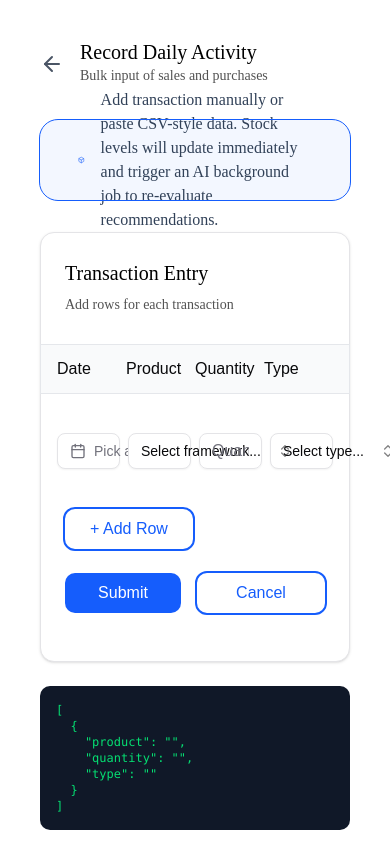
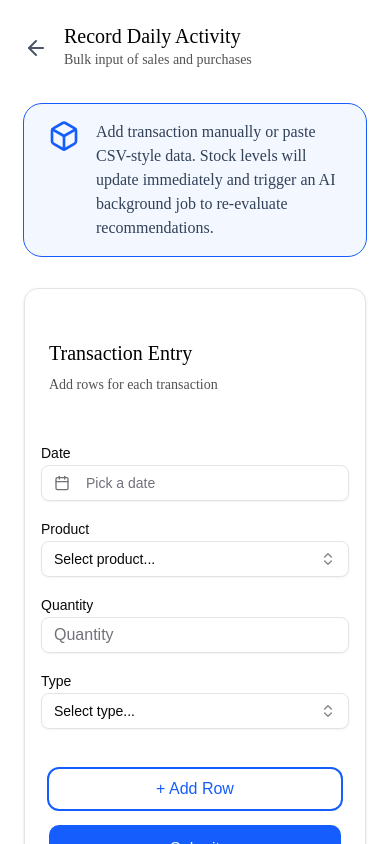
Before and after one commit to SiamAlSobari/frontend-dinacom, a Next.js app: page /dashboard/bulk in a window 390 px wide. Shown: the top 844 px of the page. Built offline with nearby package versions, Linux system fonts and the light colour scheme.

Commit message:
style: responsive

```diff
--- a/src/app/dashboard/bulk/page.tsx
+++ b/src/app/dashboard/bulk/page.tsx
@@ -7,7 +7,6 @@ import { BulkTransactionRow } from "@/features/dashboard/bulk/BulkStransactionRo
 import { BulkTableHeader } from "@/features/dashboard/bulk/BulkTableHeader"
 import { ArrowLeft } from "lucide-react"
 import React from "react"
-
 
 export default function BulkTransactionPage() {
     const [rows, setRows] = React.useState<BulkRow[]>([
@@ -41,12 +40,11 @@ export default function BulkTransactionPage() {
     }
 
     return (
-        <div className="p-10">
+        <div className="p-6 md:p-10 min-h-screen">
             <div className="flex items-center gap-4 mb-8">
                 <button>
                     <ArrowLeft className="text-gray-600" size={24} />
                 </button>
-
                 <div className="flex flex-col">
                     <div className="text-black text-xl font-normal font-['Poppins'] leading-6">
                         Record Daily Activity
@@ -60,7 +58,7 @@ export default function BulkTransactionPage() {
             <BulkInfoBanner />
 
             <Card className="mt-8 w-full">
-                <div className="px-6">
+                <div className="px-6 pt-6">
                     <div className="text-black text-xl font-normal font-['Poppins'] leading-8">
                         Transaction Entry
                     </div>
@@ -71,7 +69,7 @@ export default function BulkTransactionPage() {
 
                 <BulkTableHeader />
 
-                <div className="space-y-4 py-4">
+                <div className="space-y-6 py-4">
                     {rows.map((row, index) => (
                         <BulkTransactionRow
                             key={index}
@@ -86,25 +84,24 @@ export default function BulkTransactionPage() {
                     ))}
                 </div>
 
-                <div className="px-6 pb-6">
+                <div className="px-6 pb-6 space-y-4">
                     <button
                         onClick={handleAddRow}
-                        className="mb-6 px-4 py-2 outline-2 outline-blue-600 text-blue-600 rounded-lg transition w-32"
+                        className="w-full md:w-auto px-4 py-2 outline-2 outline-blue-600 text-blue-600 rounded-lg transition"
                     >
                         + Add Row
                     </button>
 
-                    <div className="flex items-center gap-4 w-full">
+                    <div className="flex flex-col md:flex-row gap-4">
                         <button
                             onClick={handleSubmit}
-                            className="flex-1 px-4 py-2 bg-blue-600 text-white rounded-lg hover:bg-blue-700 transition"
+                            className="flex-1 px-4 py-3 bg-blue-600 text-white rounded-lg hover:bg-blue-700 transition"
                         >
                             Submit
                         </button>
-
                         <button
                             onClick={handleCancel}
-                            className="w-32 py-2 outline-2 outline-blue-600 text-blue-600 rounded-lg transition"
+                            className="px-8 py-3 outline-2 outline-blue-600 text-blue-600 rounded-lg transition"
                         >
                             Cancel
                         </button>
--- a/src/features/dashboard/bulk/BulkInfoBanner.tsx
+++ b/src/features/dashboard/bulk/BulkInfoBanner.tsx
@@ -2,15 +2,13 @@ import { Box } from "lucide-react"
 
 export function BulkInfoBanner() {
     return (
-        <div className="w-full px-6 bg-blue-600/5 rounded-2xl outline-[0.50px] outline-blue-600 flex flex-col gap-2.5">
-            <div className="h-20 pl-3.5 pr-5 py-4 flex items-center gap-4">
-                <Box className="w-8 h-8 text-blue-600" size={32} />
-                <p className="text-slate-700 text-base font-normal font-['Poppins']">
-                    Add transaction manually or paste CSV-style data. Stock levels will
-                    update immediately and trigger an AI background job to re-evaluate
-                    recommendations.
-                </p>
-            </div>
+        <div className="w-full px-6 py-4 bg-blue-600/5 rounded-2xl  outline-[0.5px] outline-blue-600 flex gap-4">
+            <Box className="w-8 h-8 text-blue-600 shrink-0" size={32} />
+            <p className="text-slate-700 text-base font-normal font-['Poppins']">
+                Add transaction manually or paste CSV-style data. Stock levels will
+                update immediately and trigger an AI background job to re-evaluate
+                recommendations.
+            </p>
         </div>
     )
 }
--- a/src/features/dashboard/bulk/BulkStransactionRow.tsx
+++ b/src/features/dashboard/bulk/BulkStransactionRow.tsx
@@ -59,16 +59,18 @@ export function BulkTransactionRow({
     setOpenTypeIndex,
 }: Props) {
     return (
-        <div className="w-full grid grid-cols-4 items-center gap-2 px-4">
+        <div className="grid grid-cols-1 md:grid-cols-4 gap-4 px-4">
             {/* Date */}
+            <div className="space-y-1.5">
+                <label className="text-sm font-medium md:hidden">Date</label>
                 <Popover>
                     <PopoverTrigger asChild>
                         <Button
                             variant="outline"
                             data-empty={!row.date}
-                        className="data-[empty=true]:text-muted-foreground justify-start text-left font-normal"
+                            className="w-full justify-start text-left font-normal data-[empty=true]:text-muted-foreground"
                         >
-                        <CalendarIcon />
+                            <CalendarIcon className="mr-2 h-4 w-4" />
                             {row.date ? format(row.date, "PPP") : <span>Pick a date</span>}
                         </Button>
                     </PopoverTrigger>
@@ -80,27 +82,28 @@ export function BulkTransactionRow({
                         />
                     </PopoverContent>
                 </Popover>
+            </div>
 
             {/* Product */}
+            <div className="space-y-1.5">
+                <label className="text-sm font-medium md:hidden">Product</label>
                 <Popover
                     open={openProductIndex === index}
-                onOpenChange={(open) =>
-                    setOpenProductIndex(open ? index : null)
-                }
+                    onOpenChange={(open) => setOpenProductIndex(open ? index : null)}
                 >
                     <PopoverTrigger asChild>
                         <Button variant="outline" role="combobox" className="w-full justify-between">
                             {row.product
                                 ? frameworks.find((f) => f.value === row.product)?.label
-                            : "Select framework..."}
+                                : "Select product..."}
                             <ChevronsUpDownIcon className="ml-2 h-4 w-4 shrink-0 opacity-50" />
                         </Button>
                     </PopoverTrigger>
-                <PopoverContent className="w-50 p-0">
+                    <PopoverContent className="w-full p-0">
                         <Command>
-                        <CommandInput placeholder="Search framework..." />
+                            <CommandInput placeholder="Search product..." />
                             <CommandList>
-                            <CommandEmpty>No framework found.</CommandEmpty>
+                                <CommandEmpty>No product found.</CommandEmpty>
                                 <CommandGroup>
                                     {frameworks.map((framework) => (
                                         <CommandItem
@@ -125,22 +128,24 @@ export function BulkTransactionRow({
                         </Command>
                     </PopoverContent>
                 </Popover>
+            </div>
 
             {/* Quantity */}
+            <div className="space-y-1.5">
+                <label className="text-sm font-medium md:hidden">Quantity</label>
                 <Input
                     placeholder="Quantity"
                     value={row.quantity}
-                onChange={(e) =>
-                    updateRow(index, { quantity: e.target.value })
-                }
+                    onChange={(e) => updateRow(index, { quantity: e.target.value })}
                 />
+            </div>
 
             {/* Type */}
+            <div className="space-y-1.5">
+                <label className="text-sm font-medium md:hidden">Type</label>
                 <Popover
                     open={openTypeIndex === index}
-                onOpenChange={(open) =>
-                    setOpenTypeIndex(open ? index : null)
-                }
+                    onOpenChange={(open) => setOpenTypeIndex(open ? index : null)}
                 >
                     <PopoverTrigger asChild>
                         <Button variant="outline" role="combobox" className="w-full justify-between">
@@ -150,7 +155,7 @@ export function BulkTransactionRow({
                             <ChevronsUpDownIcon className="ml-2 h-4 w-4 shrink-0 opacity-50" />
                         </Button>
                     </PopoverTrigger>
-                <PopoverContent className="w-50 p-0">
+                    <PopoverContent className="w-full p-0">
                         <Command>
                             <CommandInput placeholder="Search type..." />
                             <CommandList>
@@ -180,5 +185,6 @@ export function BulkTransactionRow({
                     </PopoverContent>
                 </Popover>
             </div>
+        </div>
     )
 }
--- a/src/features/dashboard/bulk/BulkTableHeader.tsx
+++ b/src/features/dashboard/bulk/BulkTableHeader.tsx
@@ -1,6 +1,6 @@
 export function BulkTableHeader() {
     return (
-        <div className="w-full grid grid-cols-4 outline outline-gray-200 items-center h-12 bg-gray-50 px-4">
+        <div className="hidden md:grid md:grid-cols-4 outline outline-gray-200 items-center h-12 bg-gray-50 px-4">
             <div className="font-medium">Date</div>
             <div className="font-medium">Product</div>
             <div className="font-medium">Quantity</div>
```
Lines whose indentation alone changed are shown as unchanged.
